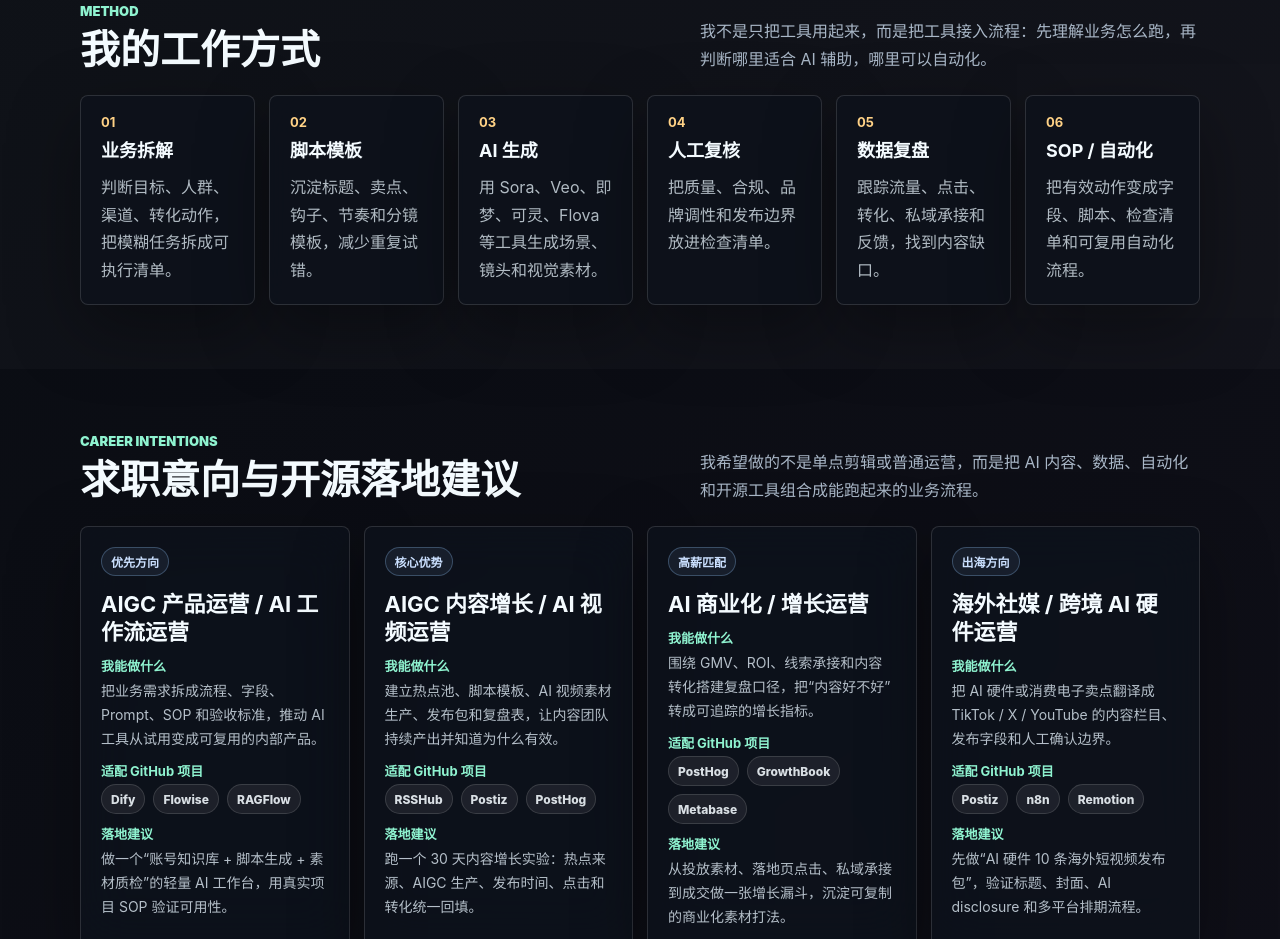
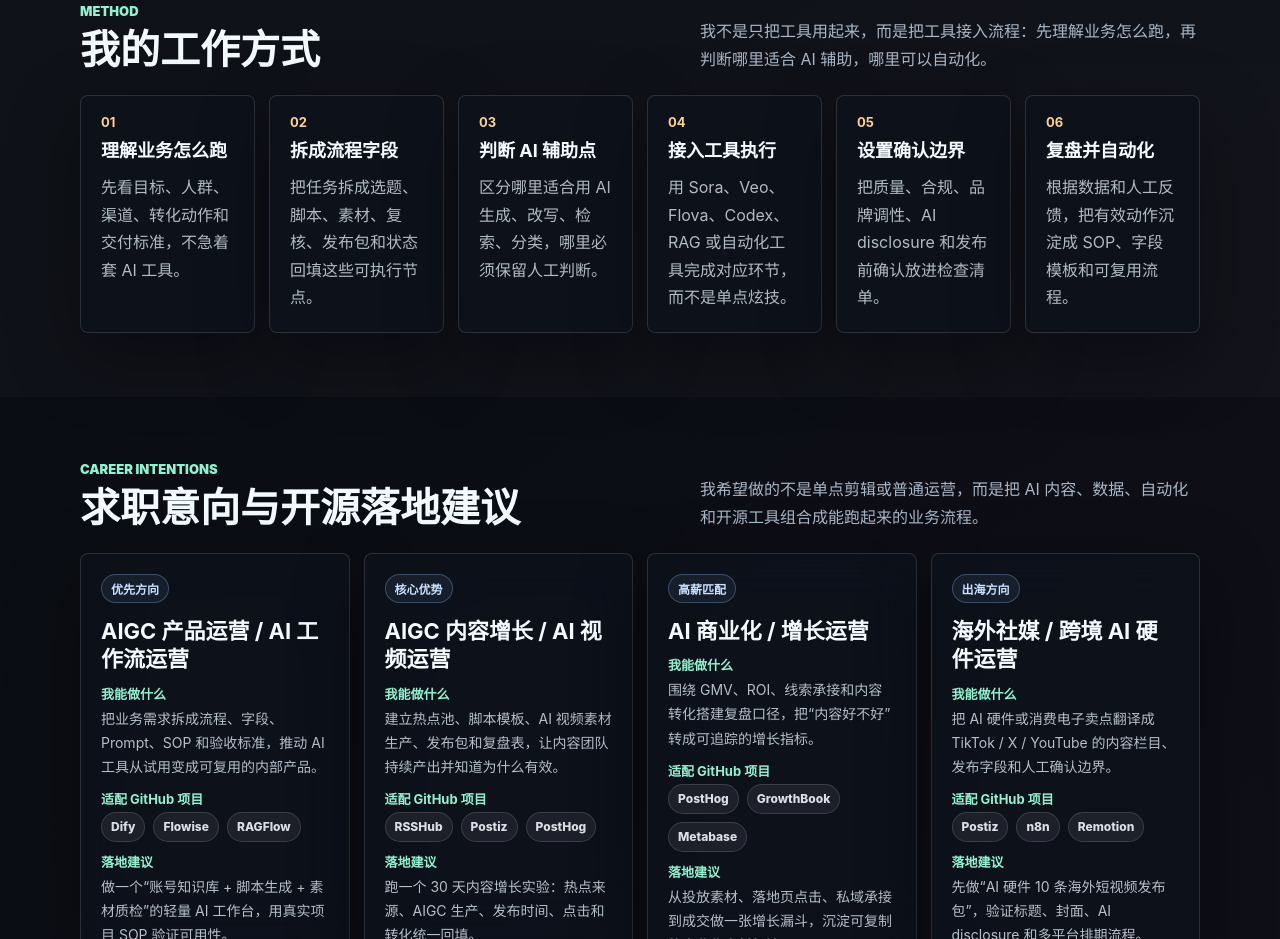
Before and after one commit to liyichao0215-pixel/ops-codex-workflow-library, a website: page personal-site/index.html in a window 1280 px wide. Shown: the part 3239-4178 px from the top of the page. Drawn offline with Linux system fonts and the light colour scheme.

Commit message:
Align method workflow copy

```diff
--- a/personal-site/index.html
+++ b/personal-site/index.html
@@ -643,12 +643,12 @@
             <p>我不是只把工具用起来，而是把工具接入流程：先理解业务怎么跑，再判断哪里适合 AI 辅助，哪里可以自动化。</p>
           </div>
           <div class="method-grid">
-            <div class="card"><strong>01</strong><h3>业务拆解</h3><p>判断目标、人群、渠道、转化动作，把模糊任务拆成可执行清单。</p></div>
-            <div class="card"><strong>02</strong><h3>脚本模板</h3><p>沉淀标题、卖点、钩子、节奏和分镜模板，减少重复试错。</p></div>
-            <div class="card"><strong>03</strong><h3>AI 生成</h3><p>用 Sora、Veo、即梦、可灵、Flova 等工具生成场景、镜头和视觉素材。</p></div>
-            <div class="card"><strong>04</strong><h3>人工复核</h3><p>把质量、合规、品牌调性和发布边界放进检查清单。</p></div>
-            <div class="card"><strong>05</strong><h3>数据复盘</h3><p>跟踪流量、点击、转化、私域承接和反馈，找到内容缺口。</p></div>
-            <div class="card"><strong>06</strong><h3>SOP / 自动化</h3><p>把有效动作变成字段、脚本、检查清单和可复用自动化流程。</p></div>
+            <div class="card"><strong>01</strong><h3>理解业务怎么跑</h3><p>先看目标、人群、渠道、转化动作和交付标准，不急着套 AI 工具。</p></div>
+            <div class="card"><strong>02</strong><h3>拆成流程字段</h3><p>把任务拆成选题、脚本、素材、复核、发布包和状态回填这些可执行节点。</p></div>
+            <div class="card"><strong>03</strong><h3>判断 AI 辅助点</h3><p>区分哪里适合用 AI 生成、改写、检索、分类，哪里必须保留人工判断。</p></div>
+            <div class="card"><strong>04</strong><h3>接入工具执行</h3><p>用 Sora、Veo、Flova、Codex、RAG 或自动化工具完成对应环节，而不是单点炫技。</p></div>
+            <div class="card"><strong>05</strong><h3>设置确认边界</h3><p>把质量、合规、品牌调性、AI disclosure 和发布前确认放进检查清单。</p></div>
+            <div class="card"><strong>06</strong><h3>复盘并自动化</h3><p>根据数据和人工反馈，把有效动作沉淀成 SOP、字段模板和可复用流程。</p></div>
           </div>
         </div>
       </section>
```
